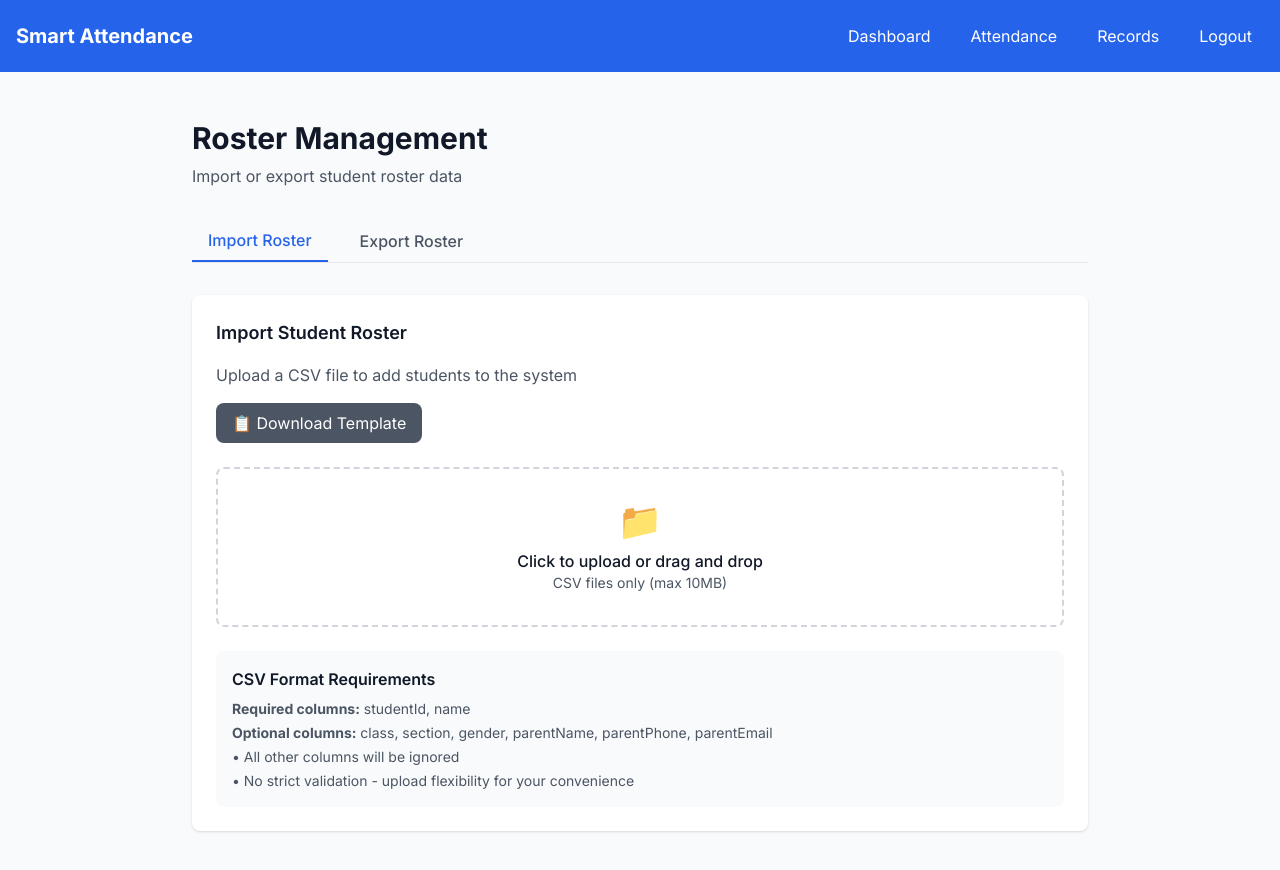
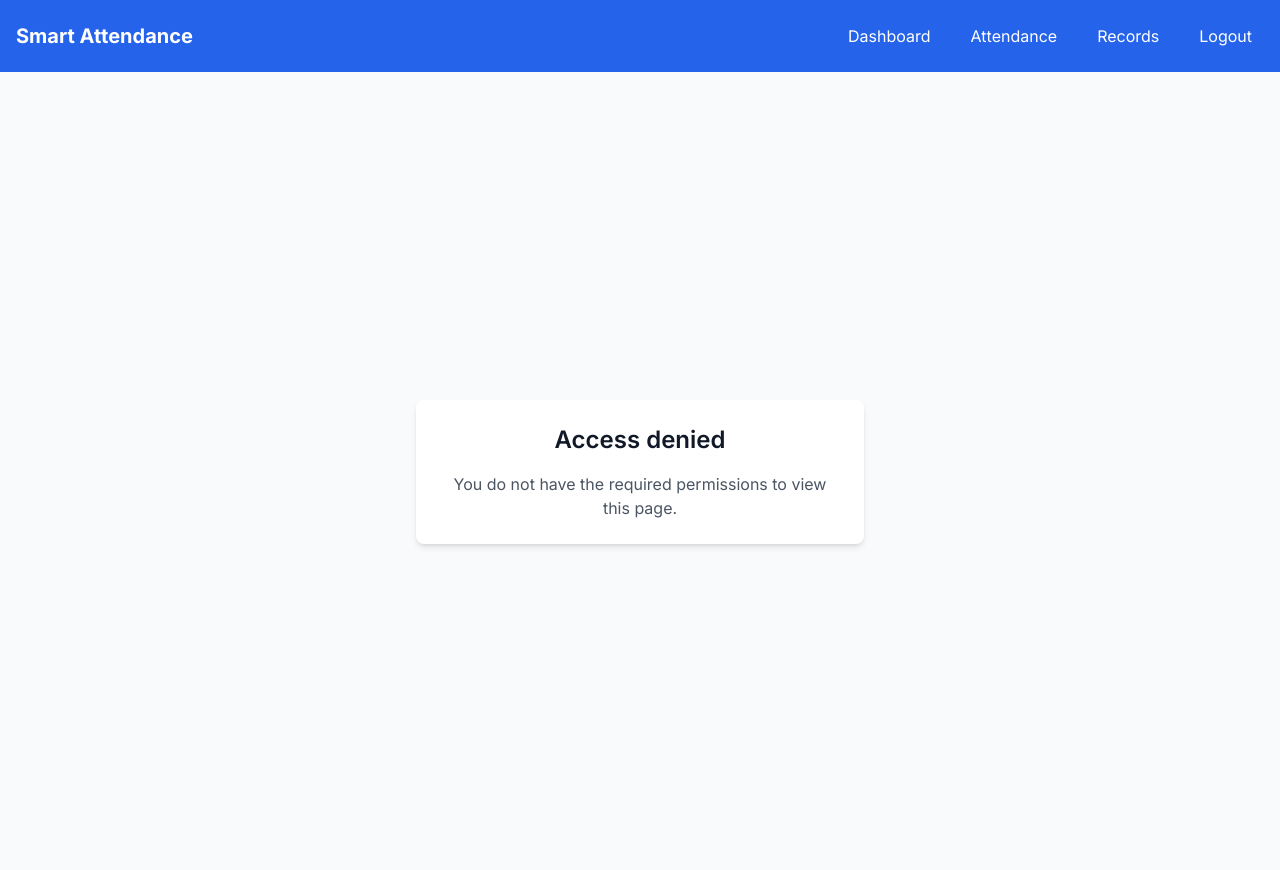
Before and after one commit to rodelinecleofas-create/smart-atttendance, a Next.js app: page /admin/roster in a window 1280 px wide. Shown: the top 870 px of the page. Built offline with nearby package versions, Linux system fonts and the light colour scheme; no server answers; the database is empty; sample sign-in values are in the browser's storage.

Commit message:
Restrict admin roster page to admin users

```diff
--- a/src/app/admin/roster/page.js
+++ b/src/app/admin/roster/page.js
@@ -97,7 +97,7 @@ S002,Jane Smith,10,A,Female,John Smith,9876543213,john.s@example.com`;
   };
 
   return (
-    <ProtectedPage>
+    <ProtectedPage requiredRole="admin">
       <div className="min-h-screen bg-gray-50 py-12 px-4 sm:px-6 lg:px-8">
         <div className="mx-auto max-w-4xl">
           <h1 className="text-3xl font-bold text-gray-900 mb-2">Roster Management</h1>
```
